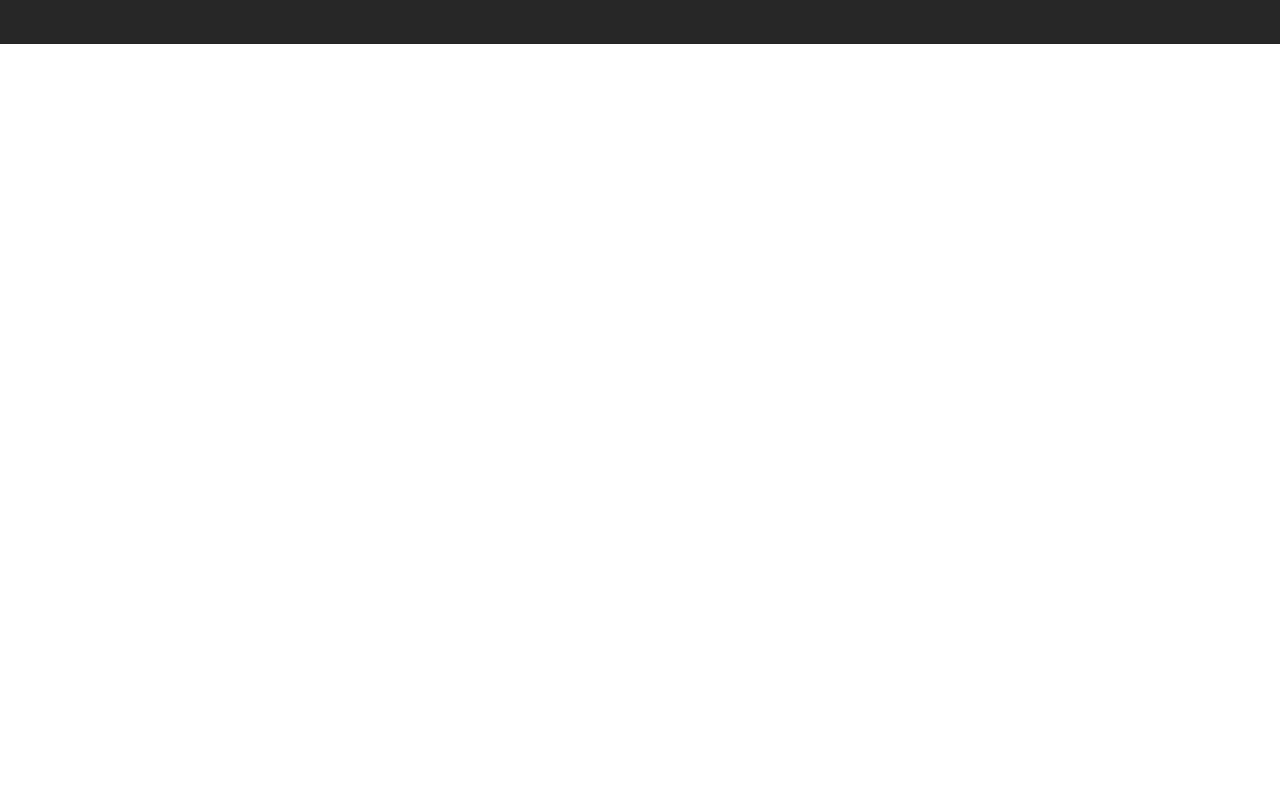
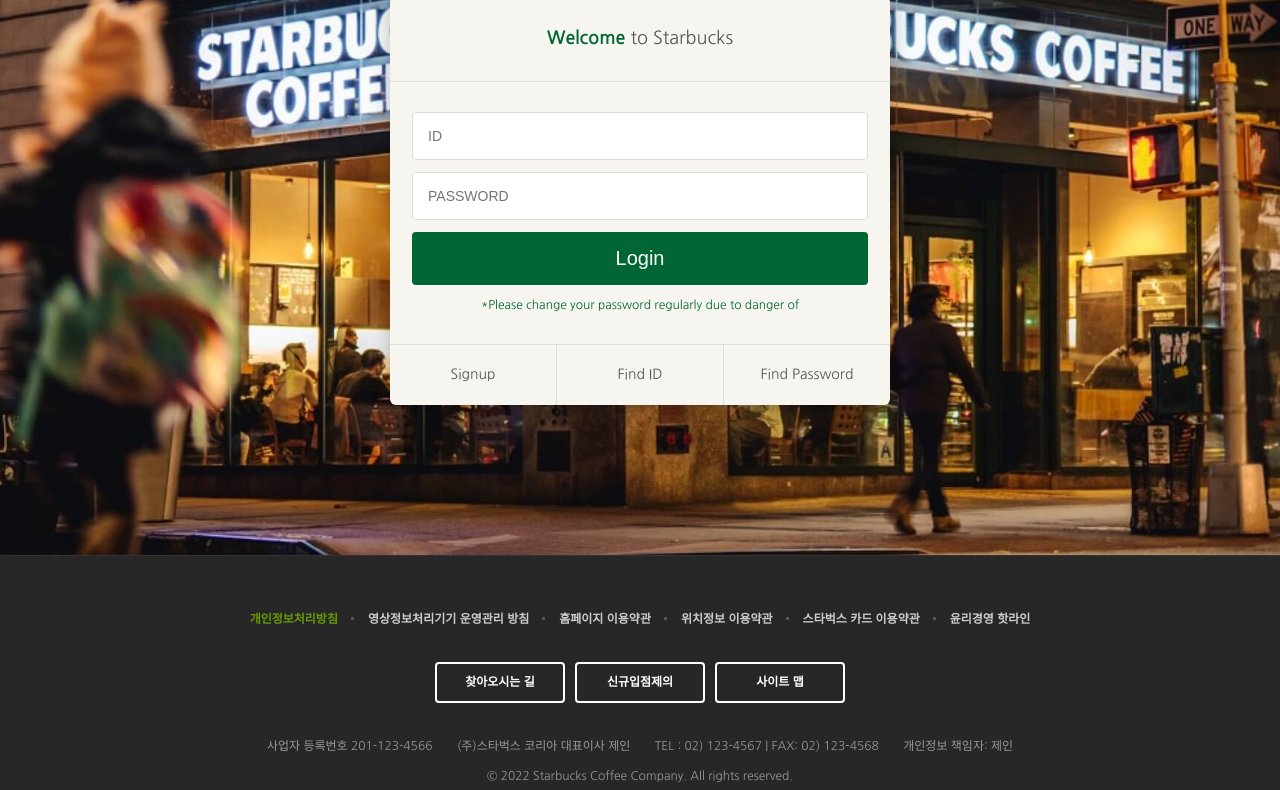
Before and after one commit to yooniqueidea/starbucks, a plain HTML site: page signin/index.html in a window 1280 px wide. Shown: the part 290-1080 px from the top of the page. Before the commit the page ends 800 px from the top, so only its background shows below. Drawn offline with nearby package versions, Linux system fonts and the light colour scheme.

Commit message:
Complete login page

```diff
--- /dev/null
+++ b/css/signin.css
@@ -0,0 +1,92 @@
+.signin {
+    margin-top: 120px;
+    padding: 100px 0 150px;
+    background-image: url("../images/signin_bg.jpg");
+    background-repeat: no-repeat;
+    background-position: center;
+    background-attachment: fixed;
+    background-size: cover;
+}
+
+.signin h1 {
+    color: #fff;
+    font-size: 30px;
+    font-weight: 700;
+    text-align: center;
+    margin-bottom: 24px;
+
+}
+
+.signin__card {
+    width: 500px;
+    margin: 0 auto;
+    border-radius: 6px;
+    background-color: #f6f5f0;
+    box-shadow: 2px 2px 20px rgba(0, 0, 0, .3);
+    color: #555;
+}
+
+.signin__card h2 {
+    padding: 30px;
+    font-size: 18px;
+    text-align: center;
+    border-bottom: 1px solid #ddd;
+}
+
+.signin__card h2 strong{
+    font-weight: 700;
+    color: #006633;
+}
+
+.signin__card form {
+    padding: 30px 22px;
+}
+
+.signin__card form input {
+    width: 100%;
+    margin-bottom: 12px;
+    padding: 15px;
+    border: 1px solid #ddd;
+    border-radius: 4px;
+    outline: none;
+    box-sizing: border-box;
+    font-size: 14px;
+}
+
+.signin__card form [type="submit"] {
+    background-color: #006633;
+    border: none;
+    color: #fff;
+    font-size: 20px;
+    cursor: pointer;
+}
+
+.signin__card form p {
+    font-size: 12px;
+    color: #006633;
+    text-align: center;
+}
+
+.signin .actions {
+    display: flex;
+    border-top: 1px solid #ddd;
+}
+
+.signin__card .actions a{
+    flex-grow: 1;
+    flex-basis: 0;
+    text-align: center;
+    padding: 20px;
+    color: #555;
+    font-size: 14px;
+    border-right: 1px solid #ddd;
+}
+
+.signin__card .actions a:last-child{
+
+    border-right: none;
+}
+
+.signin__card .actions a:hover{
+  text-decoration: underline;
+}
--- a/signin/index.html
+++ b/signin/index.html
@@ -27,6 +27,8 @@
     <link href="https://fonts.googleapis.com/css2?family=Nanum+Gothic:wght@400;700&display=swap" rel="stylesheet" />
     <link rel="stylesheet" href="https://fonts.googleapis.com/icon?family=Material+Icons" />
     <link rel="stylesheet" href="../css/common.css" />
+    <link rel="stylesheet" href="../css/signin.css" />
+
 
 
     <script defer src="../js/common.js"></script>
@@ -368,6 +370,24 @@
     </header>
 
     <section class="signin">
+        <h1>LOG IN</h1>
+        <div class="signin__card">
+            <h2><strong>Welcome</strong> to Starbucks</h2>
+            <form>
+                <input type="text" placeholder="ID" />
+                <input type="password" placeholder="PASSWORD" />
+                <input type="submit" value="Login" />
+                <p>*Please change your password regularly due to danger of</p>
+            </form>
+
+            <div class="actions">
+                <a href="javascript:void(0)">Signup</a>
+                <a href="javascript:void(0)">Find ID</a>
+                <a href="javascript:void(0)">Find Password</a>
+            </div>
+
+
+        </div>
 
     </section>
 
```
